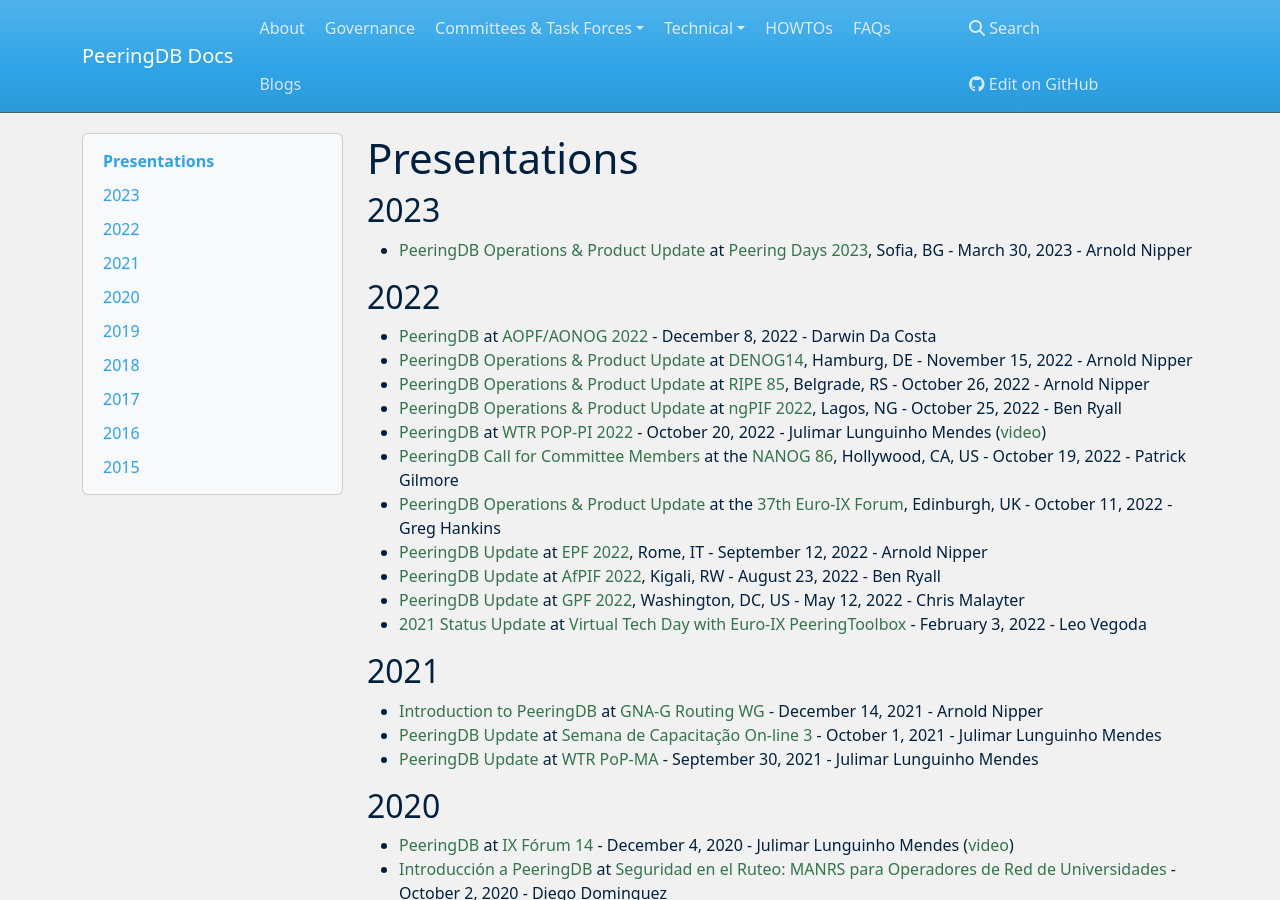
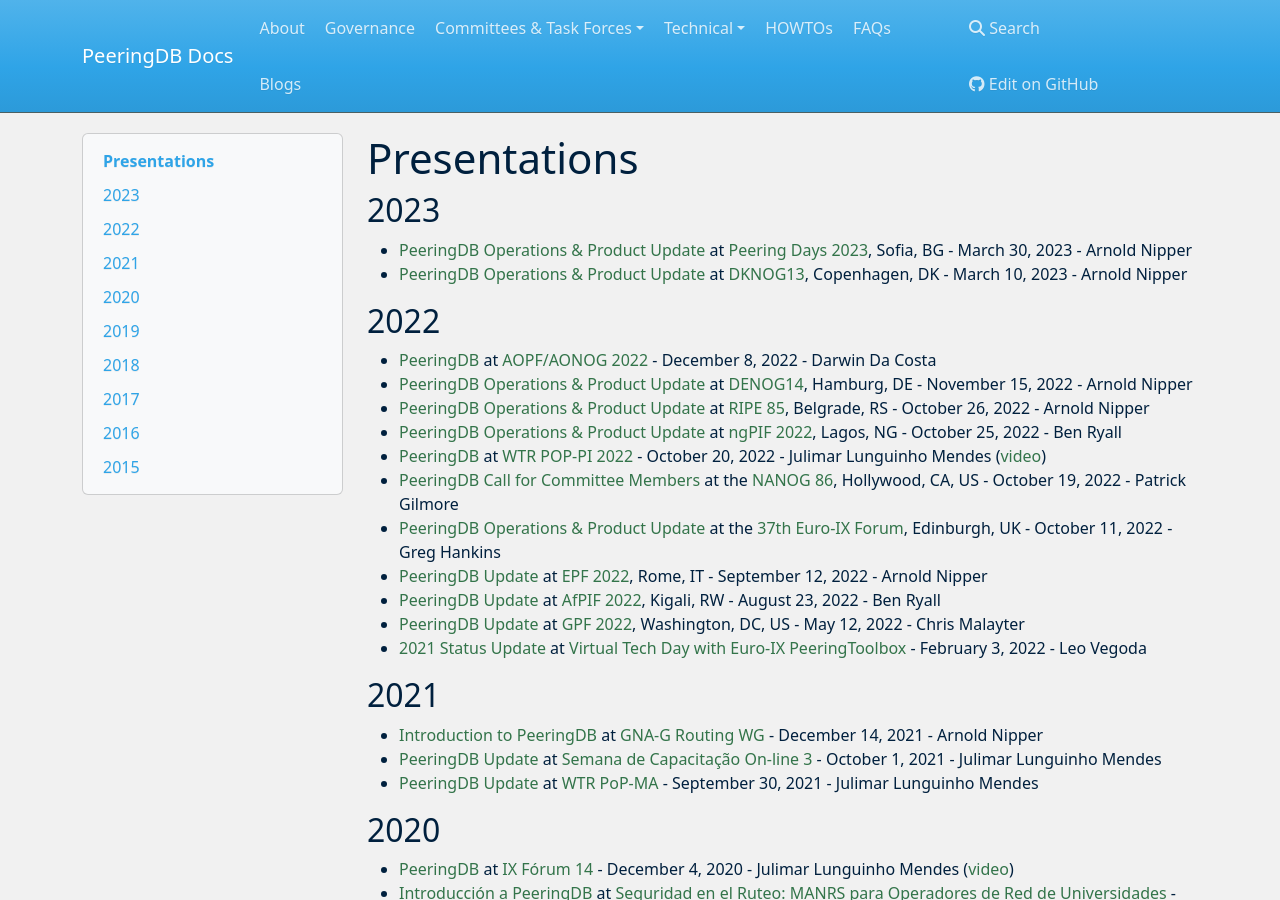
Before and after one commit to peeringdb/docs, an MkDocs documentation site: the page built from docs/presentations.md, in a window 1280 px wide and 900 px high. Built offline with MkDocs 1.6.1, drawn with Linux system fonts in a browser that asks for light colours; nearby versions of some CDN libraries.

Commit message:
Added Arnold's DKNOG13 presentation.

```diff
--- a/docs/presentations.md
+++ b/docs/presentations.md
@@ -3,6 +3,7 @@
 ## 2023
 
 - [PeeringDB Operations & Product Update](presentation/20230330_Peering_Days_2023_Arnold_Nipper.pdf) at [Peering Days 2023](https://peeringdays.eu/), Sofia, BG - March 30, 2023 - Arnold Nipper
+- [PeeringDB Operations & Product Update](presentation/20230309_DKNOG13_Arnold_Nipper) at [DKNOG13](https://events.dknog.dk/event/21/), Copenhagen, DK - March 10, 2023 - Arnold Nipper
 
 ## 2022
 
```
Also changed, not shown: 1 other file.
